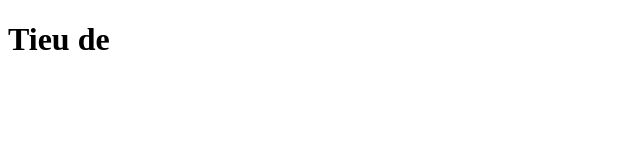
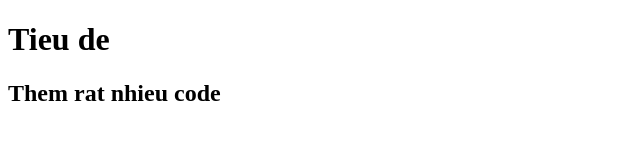
Before and after one commit to ngogiabao1234/duan6, a plain HTML site: page index.html in a window 1280 px wide. Shown: the whole page, without its empty margins (0-640 px from the left). Drawn offline with Linux system fonts and the light colour scheme.

Commit message:
1. Sua code lan 1

```diff
--- a/index.html
+++ b/index.html
@@ -7,5 +7,6 @@
 </head>
 <body>
     <h1>Tieu de</h1>
+    <h2>Them rat nhieu code</h2>
 </body>
 </html>
```
